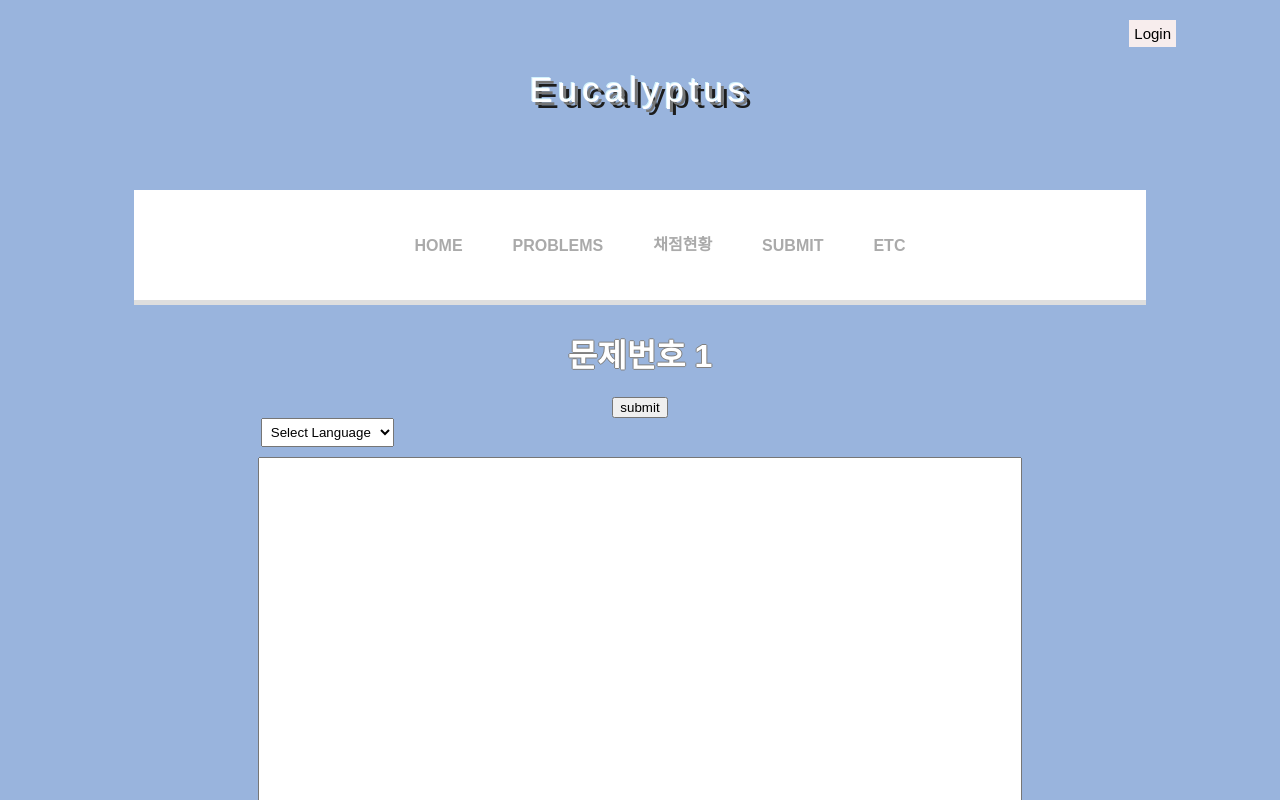
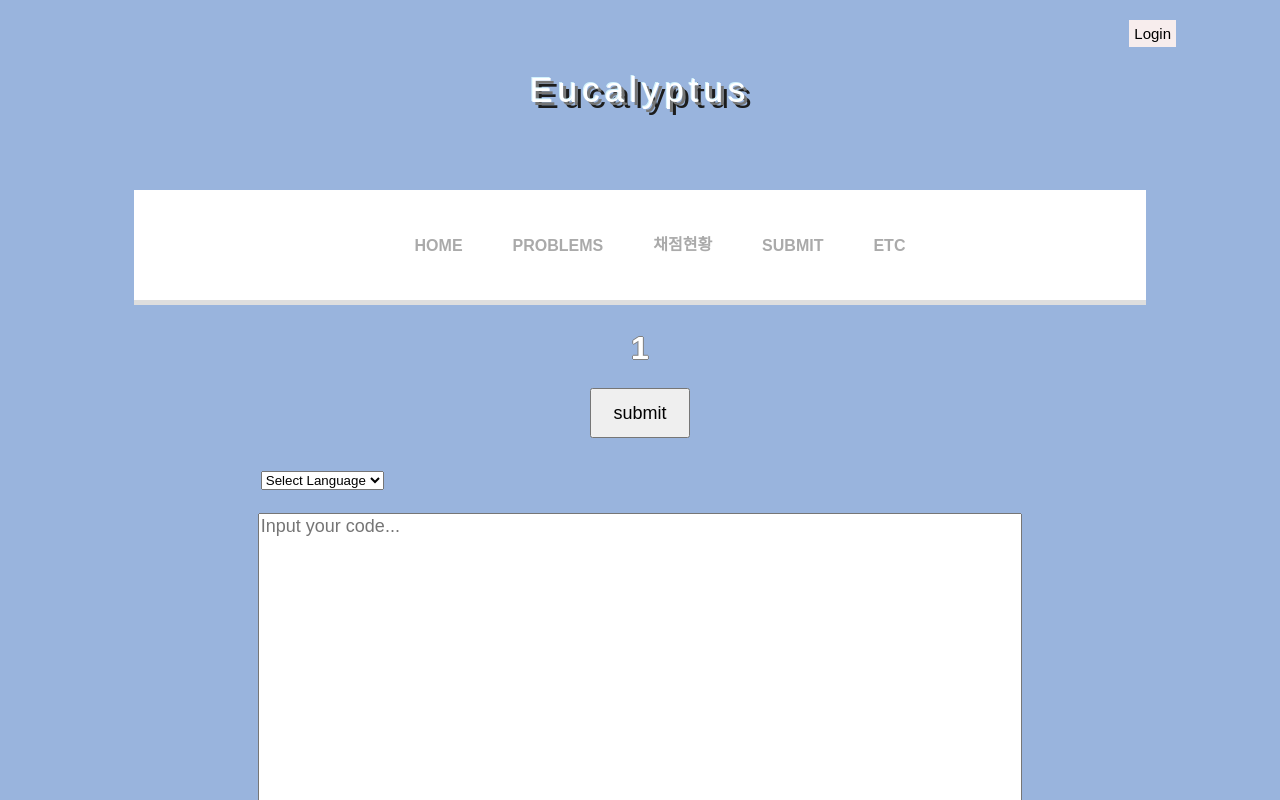
Before and after one commit to wja0/react, a React (Create React App) app in the folder eucalyptus/: page /submit/1 in a window 1280 px wide. Shown: the top 800 px of the page. Built offline with nearby package versions, Linux system fonts and the light colour scheme.

Commit message:
Modify textarea css

```diff
--- a/eucalyptus/src/components/Textarea.css
+++ b/eucalyptus/src/components/Textarea.css
@@ -1,4 +1,4 @@
-textarea
+.main-textarea
 {
     width: 60%;
     height: 550px;
@@ -7,27 +7,30 @@ textarea
     margin-left: auto;
     margin-right: auto;
     resize: none;
-    placeholder: "Input your code...";
 }
 
-h1
+.pnum-h1
 {
     color: white;
     text-shadow: -1px 0 gray, 0 1px gray, 1px 0 gray, 0 -1px gray;
     text-align: center;
 }
 
-button
+.submit-button
 {
     display: block;
     margin-left: auto;
     margin-right: auto;
+    margin-bottom: 20px;
+    width: 100px;
+    height: 50px;
+    font-size: 18px;
 }
 
-select
+.language-select
 {
     display: block;
-    margin-left: 20%;
+    margin-left: 19%;
     margin-bottom: 10px;
-    padding: 5px;
+    padding: 1%;
 }
--- a/eucalyptus/src/components/Textarea.js
+++ b/eucalyptus/src/components/Textarea.js
@@ -1,18 +1,18 @@
 import React, { Component } from "react";
-import {Link, withRouter}  from "react-router-dom";
+import { Link, withRouter } from "react-router-dom";
 import axios from "axios";
 import "./Textarea.css";
 import { problem, submit } from "../pages";
 
 class Textarea extends Component {
-  constructor(props){
-    super(props)
+  constructor(props) {
+    super(props);
     this.submit = this.submit.bind(this);
     this.state = {
-      result : [],
-      pnum : props.props.match.params.id,
-      code : "",
-      info : "",
+      result: [],
+      pnum: props.props.match.params.id,
+      code: "",
+      info: "",
     };
   }
   handleChange = (event) => {
@@ -21,35 +21,33 @@ class Textarea extends Component {
 
   submit = async (e) => {
     e.preventDefault();
-    const {data : {Problems}
+    const {
+      data: { Problems },
     } = await axios({
-        method : 'post',
-        url : 'http://210.117.181.118:4848/spring/submitcode',
-        data : {
-          Pnum : this.state.pnum,
-          code: this.state.code,
-        }
+      method: "post",
+      url: "http://210.117.181.118:4848/spring/submitcode",
+      data: {
+        Pnum: this.state.pnum,
+        code: this.state.code,
+      },
     }).then();
-    this.setState({result : Problems});
+    this.setState({ result: Problems });
     // console.log(this.state)
     this.props.history.push({
       pathname: `/status/${this.state.pnum}`,
-      state : {
-        result : this.state.result
-      }
-      })
+      state: {
+        result: this.state.result,
+      },
+    });
   };
-
 
   render() {
     const { pnum } = this.state;
     return (
       <div>
-        <h1>문제번호 {pnum}</h1>
+        <h1 className="pnum-h1">{pnum}</h1>
         <div>
-
-             <button onClick={this.submit}>submit</button>
-
+          <button className = "submit-button"onClick={this.submit}>submit</button>
         </div>
 
         <div className="language-select">
@@ -63,11 +61,12 @@ class Textarea extends Component {
         </div>
         <form>
           <textarea
+            className = "main-textarea"
+            placeholder = "Input your code..."
             value={this.state.code}
             onChange={this.handleChange}
           />
-
-        {/* <button onClick={this.submit}>submit</button> */}
+          {/* <button onClick={this.submit}>submit</button> */}
         </form>
       </div>
     );
```
